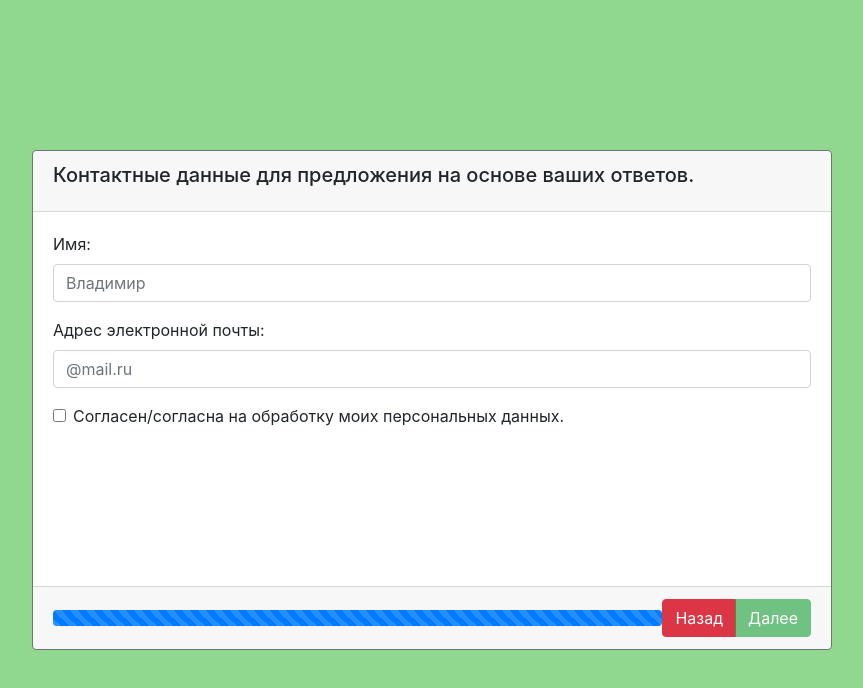
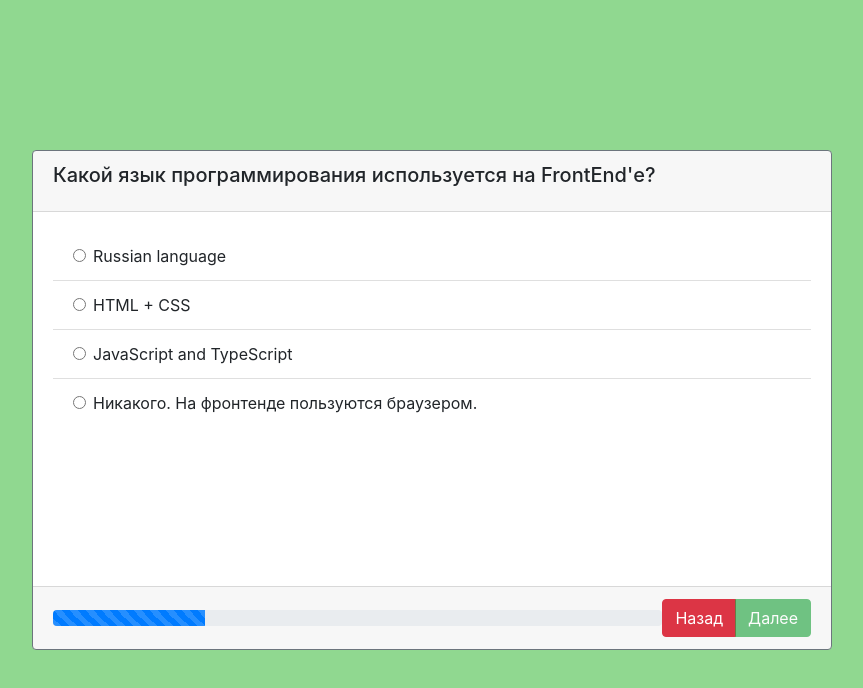
Before and after one commit to Serrjik/Quiz-React, a React (Create React App) app: page / in a window 1280 px wide. Shown: the top 688 px of the page, without its empty margins (208-1071 px from the left). Built offline with nearby package versions, Linux system fonts and the light colour scheme.

Commit message:
Started rewriting to useReducer (Card2).

```diff
--- a/src/App.js
+++ b/src/App.js
@@ -1,103 +1,96 @@
-import React, { useState } from "react"
-import Card1 from "./Card1"
-import Card2 from "./Card2"
-import Card3 from "./Card3"
-import Card4 from "./Card4"
-import Card5 from "./Card5"
-import Card6 from "./Card6"
+import React, { useState, useReducer } from "react";
+import Card1 from "./Card1";
+import Card2 from "./Card2";
+import Card3 from "./Card3";
+import Card4 from "./Card4";
+import Card5 from "./Card5";
+import Card6 from "./Card6";
+
+import reducer from "./reducer";
+import { SET_CARD2, SET_CARD3, SET_CARD4, SET_CARD5 } from "./Boilerplate";
+import { setCard2 } from "./actions";
 
 function App() {
-	const [state, setState] = useState({
+  const [state, dispatch] = useReducer(reducer, {
     card2: null,
     card3: [],
     card4: null,
     card5: {
-			name: null,
-			email: null,
-			agreeToProcessingPersonalData: false
+      name: "",
+      email: "",
+      agree: false
     }
-	})
+  });
 
   function addToArray(array, element) {
-		const newArray = array.slice()
+    const newArray = array.slice();
 
     if (newArray.includes(element)) {
-			newArray.splice(newArray.indexOf(element), 1)
-			return newArray
+      newArray.splice(newArray.indexOf(element), 1);
+      return newArray;
     }
 
-		newArray.push(element)
+    newArray.push(element);
     // console.log(element);
-		return newArray
+    return newArray;
   }
 
-	const [activeCard, setActiveCard] = useState(5)
+  const [activeCard, setActiveCard] = useState(2);
 
-	const toNext = () => setActiveCard(activeCard + 1)
-	const toPrev = () => setActiveCard(activeCard - 1)
+  const toNext = () => setActiveCard(activeCard + 1);
+  const toPrev = () => setActiveCard(activeCard - 1);
 
-	let card = null
+  let card = null;
 
   if (activeCard === 1) {
-		card = <Card1 toNext={toNext} />
+    card = <Card1 toNext={toNext} />;
   } else if (activeCard === 2) {
     card = (
       <Card2
         toNext={toNext}
         toPrev={toPrev}
         data={state.card2}
-				onSelect={(v) => setState({ ...state, card2: v })}
+        onSelect={(v) => dispatch(setCard2(v))}
       />
-		)
+    );
   } else if (activeCard === 3) {
-		card = (
-			<Card3
-				toNext={toNext}
-				toPrev={toPrev}
-				data={state.card3}
-				onSelect={(v) =>
-					setState({ ...state, card3: addToArray(state.card3, v) })
-				}
-			/>
-		)
+    // card = (
+    //   <Card3
+    //     toNext={toNext}
+    //     toPrev={toPrev}
+    //     data={state.card3}
+    //     onSelect={(v) =>
+    //       setState({ ...state, card3: addToArray(state.card3, v) })
+    //     }
+    //   />
+    // );
   } else if (activeCard === 4) {
-		card = (
-			<Card4
-				toNext={toNext}
-				toPrev={toPrev}
-				data={state.card4}
-				onSelect={(v) => setState({ ...state, card4: v })}
-			/>
-		)
+    // card = (
+    //   <Card4
+    //     toNext={toNext}
+    //     toPrev={toPrev}
+    //     data={state.card4}
+    //     onSelect={(v) => setState({ ...state, card4: v })}
+    //   />
+    // );
   } else if (activeCard === 5) {
-		card = (
-			<Card5
-				toNext={toNext}
-				toPrev={toPrev}
-				data={state.card5}
-				onSelect={() => {
-					state.card5.agreeToProcessingPersonalData = !state.card5
-						.agreeToProcessingPersonalData
-					setState({ ...state, card5: state.card5 })
-				}}
-				inputHandler={(event) => {
-					state.card5[event.target.name] = event.target.value.trim()
-					setState({ ...state, card5: state.card5 })
-
-					console.log("state.card5", state.card5)
-					// console.log('event.target.name', event.target.value);
-				}}
-			/>
-		)
+    // card = (
+    //   <Card5
+    //     toNext={toNext}
+    //     toPrev={toPrev}
+    //     data={state.card5}
+    //     onSave={(data) => setState({ ...state, card5: data })}
+    //   />
+    // );
   } else {
-		card = <Card6 toPrev={toPrev} />
+    // card = <Card6 toPrev={toPrev} />;
   }
 
   return (
     <div className="quiz d-flex justify-content-center align-items-center">
       {card}
     </div>
-	)
+  );
 }
 
-export default App
+export default App;
--- /dev/null
+++ b/src/Boilerplate.js
@@ -0,0 +1,4 @@
+export const SET_CARD2 = "SET_CARD2";
+export const SET_CARD3 = "SET_CARD3";
+export const SET_CARD4 = "SET_CARD4";
+export const SET_CARD5 = "SET_CARD5";
--- a/src/Card5.js
+++ b/src/Card5.js
@@ -1,85 +1,59 @@
-import React from "react";
+import React, { useState } from "react";
 import Card from "./Card";
 
 export default function Card5(props) {
-  const { onSelect, inputHandler, data } = props;
+  const [name, setName] = useState(props.data.name);
+  const [email, setEmail] = useState(props.data.email);
+  const [agree, setAgree] = useState(props.data.agree);
 
-  const access = Boolean(data.name)
-  && Boolean(data.email)
-  && Boolean(data.agreeToProcessingPersonalData);
-
-  const values = [
-    { type: "text", name: "name", label: "Имя:", placeholder: "Владимир" },
-    { type: "email", name: "email", label: "Адрес электронной почты:", placeholder: "@mail.ru" }
-  ];
-
-  // Шаблон группы формы.
-  const Item = (props) => (
-    <div className="form-group">
-      <label htmlFor="formGroupExampleInput">{props.label}</label>
-      <input
-        onChange={event => inputHandler(event)}
-        type={props.type}
-        className="form-control"
-        placeholder={props.placeholder}
-        name={props.name}
-        value={data[props.name] || ''}
-      />
-    </div>
-  );
+  const access = Boolean(agree && name && email);
 
   return (
     <Card
       title="Контактные данные для предложения на основе ваших ответов."
       percent={100}
       access={access}
-      toNext={props.toNext}
-      toPrev={props.toPrev}
+      toNext={() => {
+        props.onSave({ name, email, agree });
+        props.toNext();
+      }}
+      toPrev={() => {
+        props.onSave({ name, email, agree });
+        props.toPrev();
+      }}
     >
       {/* Элементы формы (группы с текстовыми инпутами). */}
-      {values.map(({ type, name, label, placeholder }) => (
-        <Item key={name} name={name} type={type} label={label} placeholder={placeholder} />
-      ))}
-
-      {/* <div className="form-group">
+      <div className="form-group">
         <label htmlFor="formGroupExampleInput">Имя:</label>
         <input
-          onChange={event => inputHandler(event)}
+          value={name}
+          onChange={(e) => setName(e.target.value)}
           type="text"
           className="form-control"
           placeholder="Владимир"
           name="name"
-          value={data.name || ""}
         />
       </div>
 
       <div className="form-group">
-        <label htmlFor="formGroupExampleInput2">
-          Адрес электронной почты:
-        </label>
+        <label htmlFor="formGroupExampleInput2">Адрес электронной почты:</label>
         <input
-          onInput={event => inputHandler(event)}
+          value={email}
+          onInput={(e) => setEmail(e.target.value)}
           type="email"
           className="form-control"
           placeholder="@mail.ru"
           name="email"
-          value={data.email || ""}
         />
-      </div> */}
+      </div>
 
-      <div
-        className="form-check"
-        onClick={() => {
-          // console.log('props.data', props.data)
-          onSelect();
-        }}
-      >
+      <div className="form-check" onClick={() => setAgree(!agree)}>
         <input
-          checked={data.agreeToProcessingPersonalData}
+          checked={agree}
+          onClick={() => {}}
           className="form-check-input"
           type="checkbox"
           name="exampleRadios"
-          value="option1"
         />
         <label className="form-check-label">
           Согласен/согласна на обработку моих персональных данных.
--- /dev/null
+++ b/src/actions.js
@@ -0,0 +1,13 @@
+import { SET_CARD2 } from "./Boilerplate";
+
+// export function setCard2(payload) {
+//   return {
+//     type: SET_CARD2,
+//     payload
+//   };
+// }
+
+export const setCard2 = (payload) => ({
+  type: SET_CARD2,
+  payload
+});
--- /dev/null
+++ b/src/reducer.js
@@ -0,0 +1,16 @@
+import { SET_CARD2, SET_CARD3, SET_CARD4, SET_CARD5 } from "./Boilerplate";
+
+export default function reducer(state, action) {
+  switch (action.type) {
+    case SET_CARD2:
+      return {
+        ...state,
+        card2: action.payload
+      };
+
+    default:
+      return {
+        ...state
+      };
+  }
+}
```
Lines whose indentation alone changed are shown as unchanged.
